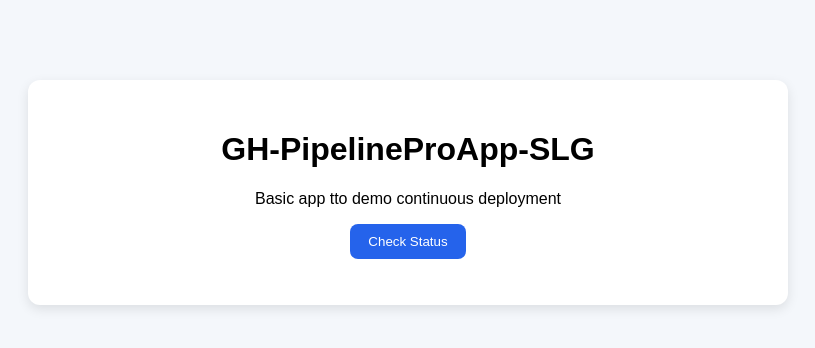
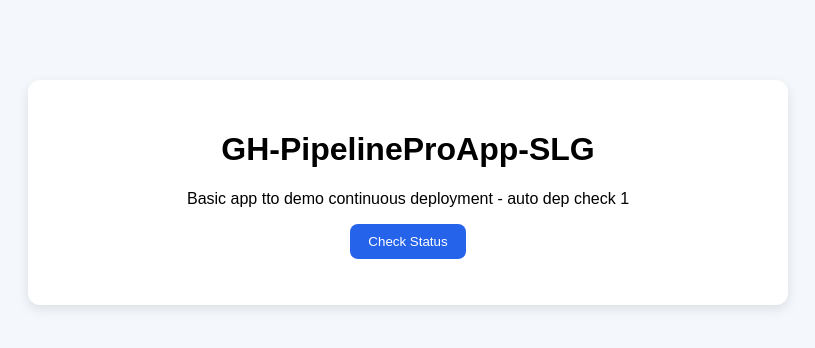
Before and after one commit to lalshikha/GH-PipelineProApp-SLG, a plain HTML site: page index.html in a window 1280 px wide. Shown: the whole page, without its empty margins (232-1047 px from the left). Drawn offline with Linux system fonts and the light colour scheme.

Commit message:
made change for auto dep - check 1

```diff
--- a/index.html
+++ b/index.html
@@ -9,7 +9,7 @@
 <body>
   <main class="container">
     <h1>GH-PipelineProApp-SLG</h1>
-    <p>Basic app tto demo continuous deployment</p>
+    <p>Basic app tto demo continuous deployment - auto dep check 1</p>
     <button id="statusBtn">Check Status</button>
     <p id="result"></p>
   </main>
```
